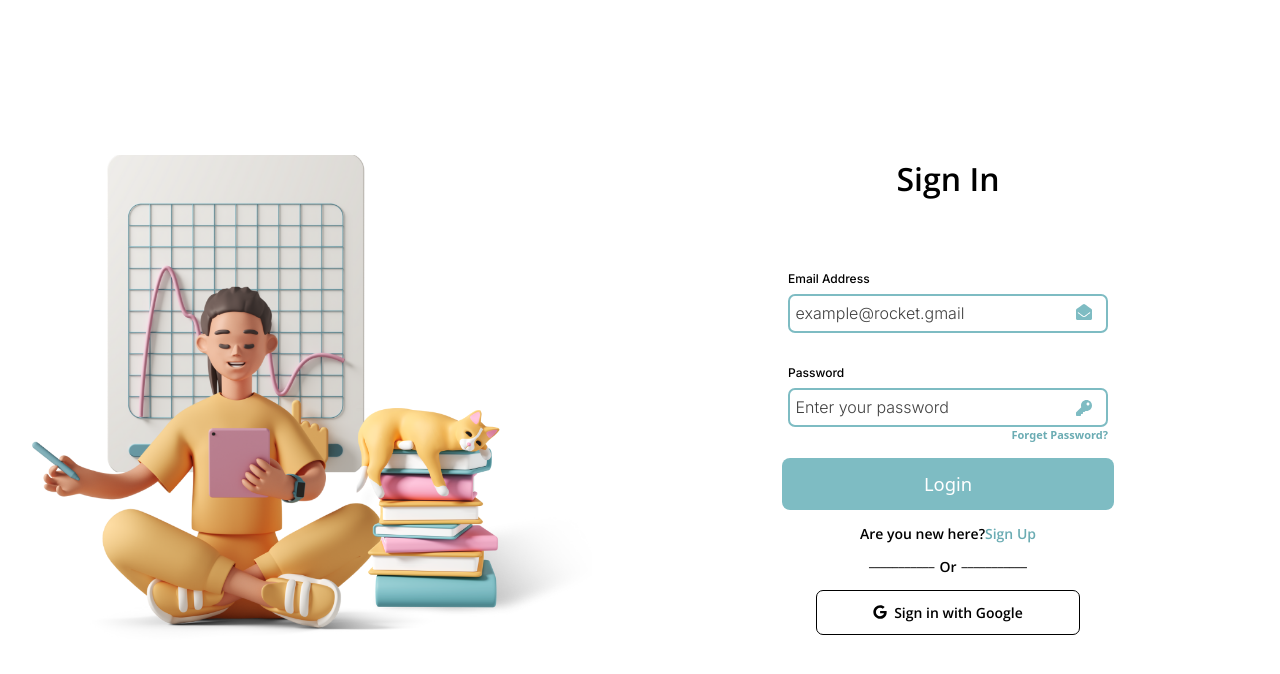
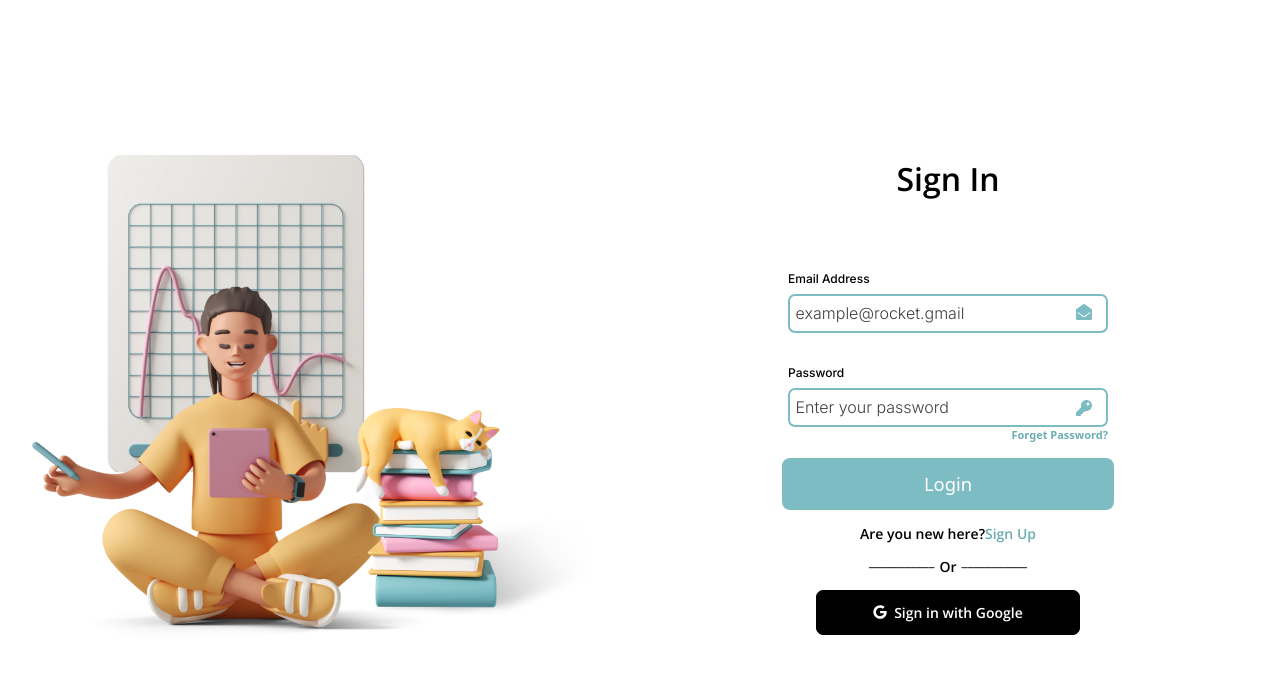
Before and after one commit to mustafaumar/signInPage, a React (Create React App) app: page / in a window 1280 px wide. In both pictures the pointer is over the button "Sign in with Google". Shown: the top 674 px of the page. Built offline with nearby package versions, Linux system fonts and the light colour scheme.

Commit message:
Added styles to a button

```diff
--- a/src/Components/Info/Info.module.css
+++ b/src/Components/Info/Info.module.css
@@ -33,9 +33,14 @@
     display: flex;
     align-items: center;
     margin: auto;
+    transition: color 0.3s ease;
 }
 .signButton span{
     margin-left: .5em;
+}
+.signButton:hover {
+    background-color: black;
+    color: #FFFFFF;
 }
 
 .dashed {
```
